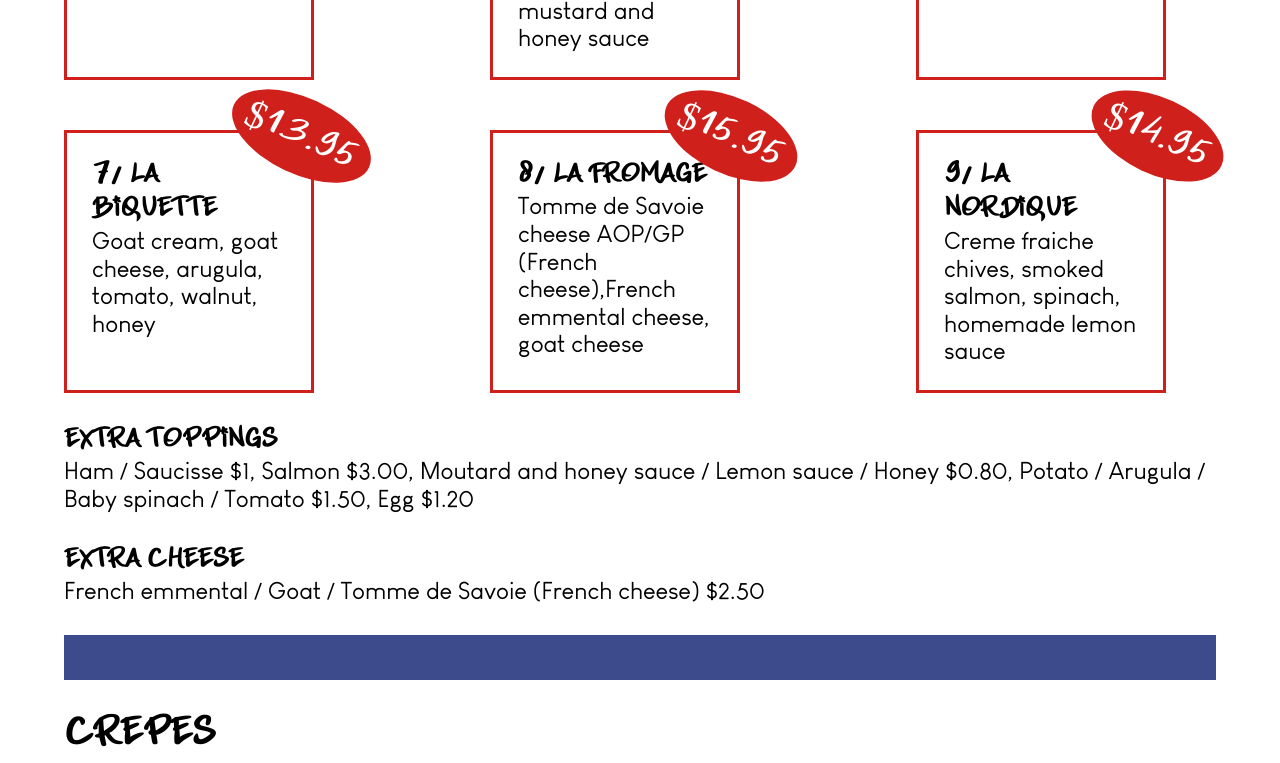
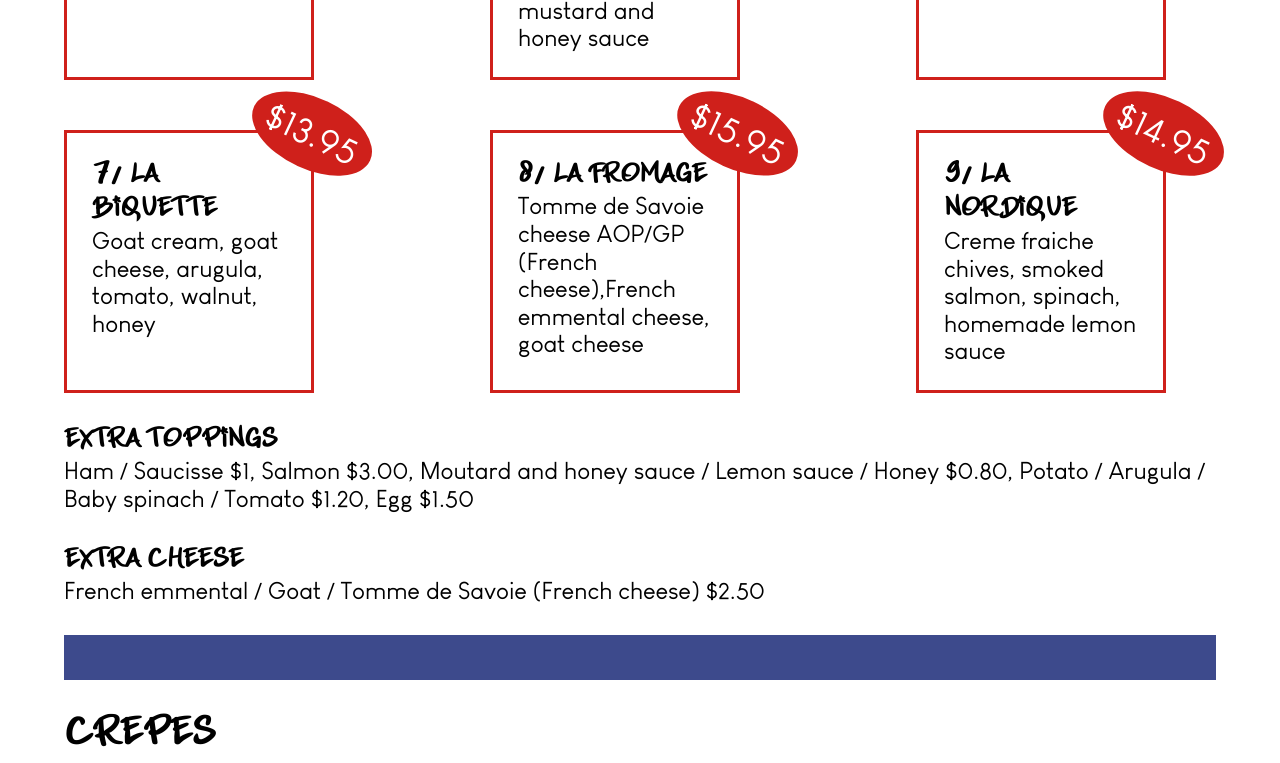
Before and after one commit to Nakams26/ChezPaulCreperie, a plain HTML site: page index.html in a window 1280 px wide. Shown: the part 1646-2409 px from the top of the page. Drawn offline with Linux system fonts and the light colour scheme.

Commit message:
Correcting prices

```diff
--- a/index.html
+++ b/index.html
@@ -117,7 +117,7 @@
             <p>
               Ham / Saucisse $1, Salmon $3.00, Moutard and honey sauce /
               Lemon sauce / Honey $0.80, Potato / Arugula / Baby spinach / Tomato
-              $1.50, Egg $1.20
+              $1.20, Egg $1.50
             </p>
             <h4 class="extra">Extra cheese</h4>
             <p class="extraText">French emmental / Goat / Tomme de Savoie (French cheese) $2.50</p>
--- a/styles/sass/partials/_mediaQuery.scss
+++ b/styles/sass/partials/_mediaQuery.scss
@@ -126,7 +126,7 @@
   //Contact
   .flexContactUs {
     display: flex;
-    flex-direction: column-reverse;
+    flex-direction: column;
   }
   .contactInfos {
     flex-direction: column;
--- a/styles/sass/partials/_menu.scss
+++ b/styles/sass/partials/_menu.scss
@@ -109,8 +109,8 @@
   padding: 15px;
   top: -35px;
   right: -65px;
-  font-family: $secondayFont;
-  font-size: 2rem;
+  font-family: $primaryFont;
+  font-size: 1.8rem;
 }
 .price2 {
   position: absolute;
@@ -121,6 +121,6 @@
   padding: 15px;
   top: -35px;
   right: -45px;
-  font-family: $secondayFont;
+  font-family: $primaryFont;
   font-size: 2rem;
 }
```
Also changed, not shown: styles/style.css.
